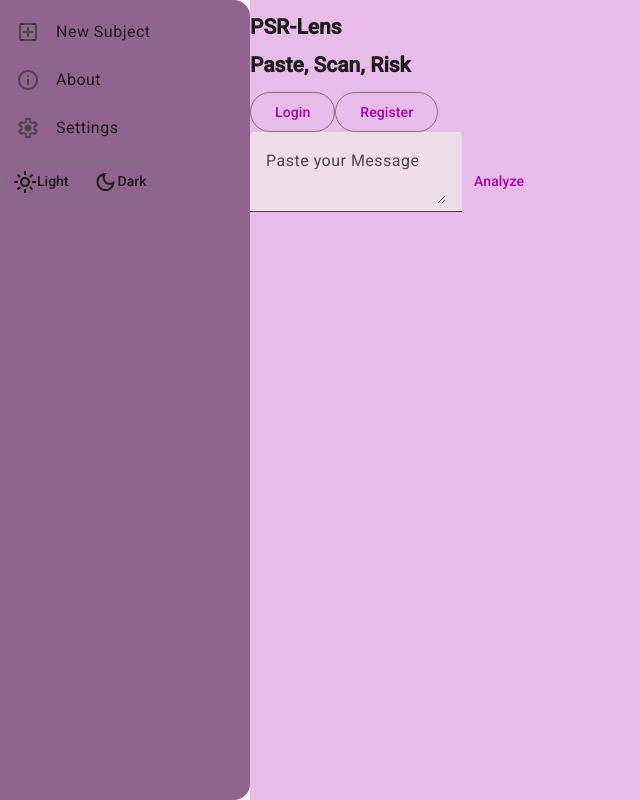
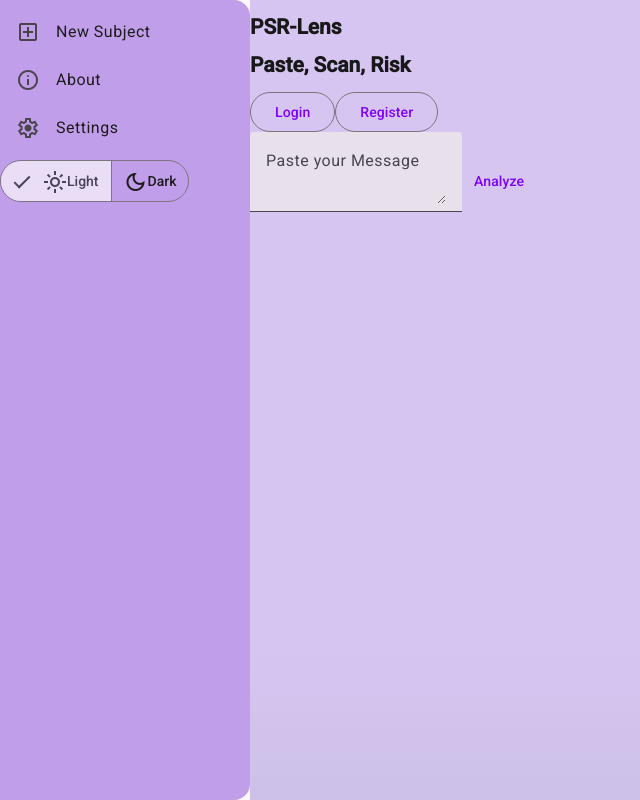
Before and after one commit to PatrikFe3/PSR-Lens-Monorepo, an Angular app in the folder frontend/: page /analysis in a window 1280 px wide. Shown: the whole page, without its empty margins (0-640 px from the left). Built offline with nearby package versions, Linux system fonts and the light colour scheme.

Commit message:
Setup Dark and Light mode color themes

```diff
--- a/frontend/src/app/components/side-nav/side-nav.html
+++ b/frontend/src/app/components/side-nav/side-nav.html
@@ -15,12 +15,13 @@
                 <span matListItemTitle>Settings</span>
             </a>
         </mat-nav-list>
-        <mat-button-toggle-group name="fontStyle" aria-label="Font Style">
+        <mat-button-toggle-group name="fontStyle" aria-label="Color theme" [value]="colorTheme.theme()"
+            (change)="onThemeChange($event.value)">
 
-            <mat-button-toggle value="light" aria-label="Light Mode"><mat-icon matListItemIcon
+            <mat-button-toggle value="light-theme" aria-label="Light Mode"><mat-icon matListItemIcon
                     aria-hidden="true">light_mode</mat-icon>Light</mat-button-toggle>
 
-            <mat-button-toggle value="dark" aria-label="Dark Mode"><mat-icon matListItemIcon
+            <mat-button-toggle value="dark-theme" aria-label="Dark Mode"><mat-icon matListItemIcon
                     aria-hidden="true">dark_mode</mat-icon>Dark</mat-button-toggle>
 
         </mat-button-toggle-group>
--- a/frontend/src/app/components/side-nav/side-nav.scss
+++ b/frontend/src/app/components/side-nav/side-nav.scss
@@ -1,17 +1,39 @@
 .example-container {
-  height: 100vh;
+    height: 100vh;
 }
 
 mat-drawer {
     width: 250px;
-    background-color: rgb(143, 101, 143);
+    background-color: var(--psr-sidebar);
+    color: var(--psr-text);
 }
 
 mat-drawer-content {
     height: 100%;
-    background-color: rgb(233, 187, 233);
+    background: var(--psr-gradient);
+    background-size: 200% 200%;
+    background-position: 0% 50%;
+    animation: psr-gradient-shift 24s ease-in-out infinite alternate;
+    color: var(--psr-text);
 }
 
 mat-nav-list a {
-    color: aliceblue;
+    color: inherit;
 }
+
+@keyframes psr-gradient-shift {
+  from {
+    background-position: 0% 50%;
+  }
+
+  to {
+    background-position: 100% 50%;
+  }
+}
+
+@media (prefers-reduced-motion: reduce) {
+  mat-drawer-content {
+    animation: none;
+    background-position: 50% 50%;
+  }
+}
--- a/frontend/src/app/components/side-nav/side-nav.ts
+++ b/frontend/src/app/components/side-nav/side-nav.ts
@@ -1,9 +1,10 @@
-import { Component } from '@angular/core';
+import { Component, inject } from '@angular/core';
 import {MatSidenavModule} from '@angular/material/sidenav';
 import {MatListModule} from '@angular/material/list';
 import { RouterLink, RouterOutlet } from '@angular/router';
 import { MatButtonToggle, MatButtonToggleGroup } from '@angular/material/button-toggle';
 import { MatIconModule } from '@angular/material/icon';
+import { ColorTheme, ThemeColor } from '../../services/color-theme';
 
 @Component({
   imports: [
@@ -19,4 +20,12 @@ import { MatIconModule } from '@angular/material/icon';
   styleUrl: './side-nav.scss',
   templateUrl: './side-nav.html',
 })
-export class SideNav {}
+export class SideNav {
+  readonly colorTheme = inject(ColorTheme);
+
+  onThemeChange(value: ThemeColor | null): void {
+    if (value != null) {
+      this.colorTheme.setTheme(value);
+    }
+  }
+}
--- /dev/null
+++ b/frontend/src/app/services/color-theme.ts
@@ -0,0 +1,50 @@
+import { Service, signal } from '@angular/core';
+
+export type ThemeColor = 'light-theme' | 'dark-theme';
+
+@Service()
+export class ColorTheme {
+    private readonly storageKey = 'psr-theme';
+
+    readonly theme = signal<ThemeColor>(
+        this.getInitialTheme()
+    );
+
+    constructor() {
+        this.applyTheme(this.theme());
+    }
+
+    toggleTheme(): void {
+        const nextTheme: ThemeColor =
+            this.theme() === 'light-theme'
+            ? 'dark-theme' : 'light-theme';
+
+        this.setTheme(nextTheme);
+    }
+
+    setTheme(theme: ThemeColor): void {
+        this.theme.set(theme);
+        this.applyTheme(theme);
+        localStorage.setItem(this.storageKey, theme);
+    }
+
+    private applyTheme(theme: ThemeColor): void {
+        const root = document.documentElement;
+
+        root.classList.remove('light-theme', 'dark-theme');
+        root.classList.add(theme);
+    }
+
+    private getInitialTheme(): ThemeColor {
+        const savedTheme = localStorage.getItem(this.storageKey);
+
+        if (
+            savedTheme === 'light-theme' ||
+            savedTheme === 'dark-theme'
+        ) {
+            return savedTheme;
+        }
+
+        return 'light-theme';
+        }
+    }
--- a/frontend/src/styles.scss
+++ b/frontend/src/styles.scss
@@ -1,41 +1,15 @@
-// Include theming for Angular Material with `mat.theme()`.
-// This Sass mixin will define CSS variables that are used for styling Angular Material
-// components according to the Material 3 design spec.
-// Learn more about theming and how to use it for your application's
-// custom components at https://material.angular.dev/guide/theming
-@use '@angular/material' as mat;
+@use './styles/theme';
+@use './styles/variables';
+
 
 html {
   height: 100%;
-  @include mat.theme(
-    (
-      color: (
-        primary: mat.$magenta-palette,
-        tertiary: mat.$violet-palette,
-      ),
-      typography: Roboto,
-      density: 0,
-    )
-  );
 }
-// Imported custom color themes
 
 body {
-  // Default the application to a light color theme. This can be changed to
-  // `dark` to enable the dark color theme, or to `light dark` to defer to the
-  // user's system settings.
-  color-scheme: light;
-
-  // Set a default background, font and text colors for the application using
-  // Angular Material's system-level CSS variables. Learn more about these
-  // variables at https://material.angular.dev/guide/system-variables
-  background-color: var(--mat-sys-surface);
-  color: var(--mat-sys-on-surface);
+  background-color: var(--psr-background);
+  color: var(--psr-text);
   font: var(--mat-sys-body-medium);
-
-  // Reset the user agent margin.
   margin: 0;
-  height: 100%;
+  min-height: 100vh;
 }
-/* You can add global styles to this file, and also import other style files */
-/* Don't forget to write your CSS as BEM metodology. */
--- /dev/null
+++ b/frontend/src/styles/_theme.scss
@@ -0,0 +1,27 @@
+@use '@angular/material' as mat;
+
+html.light-theme {
+    color-scheme: light;
+
+    @include mat.theme((
+        color: (
+            theme-type: light,
+            primary: mat.$violet-palette,
+        ),
+        typography: Roboto,
+        density: 0,
+    ));
+}
+
+html.dark-theme {
+    color-scheme: dark;
+
+    @include mat.theme((
+        color: (
+            theme-type: dark,
+            primary: mat.$violet-palette,
+        ),
+        typography: Roboto,
+        density: 0,
+    ));
+}
--- /dev/null
+++ b/frontend/src/styles/_variables.scss
@@ -0,0 +1,29 @@
+html.light-theme {
+    --psr-gradient: linear-gradient(180deg, #d7c5f1 65%, #b3b5d2 100%, #a4e0d9 0%, #e6e891 35%);
+
+    --psr-background: #e0ccf7;
+    --psr-surface: #ffffff;
+    --psr-text: #18181b;
+    --psr-text-muted: #71717a;
+    --psr-border: #e4e4e7;
+    --psr-sidebar: #c19ee9;
+
+    --psr-risk-low: #16a34a;
+    --psr-risk-medium: #d97706;
+    --psr-risk-high: #dc2626;
+}
+
+html.dark-theme {
+    --psr-gradient: linear-gradient(180deg, #2e1542 65%, #2a0c35 100%, #3e1425 0%, #061943 35%);
+
+    --psr-background: #2b143e;
+    --psr-surface: #18181b;
+    --psr-text: #fafafa;
+    --psr-text-muted: #a692b0;
+    --psr-border: #3f3f46;
+    --psr-sidebar: #1a0829;
+
+    --psr-risk-low: #4ade80;
+    --psr-risk-medium: #fbbf24;
+    --psr-risk-high: #f87171;
+}
```
Also changed, not shown: 1 other file (tests, documents, lock files or other folders).
